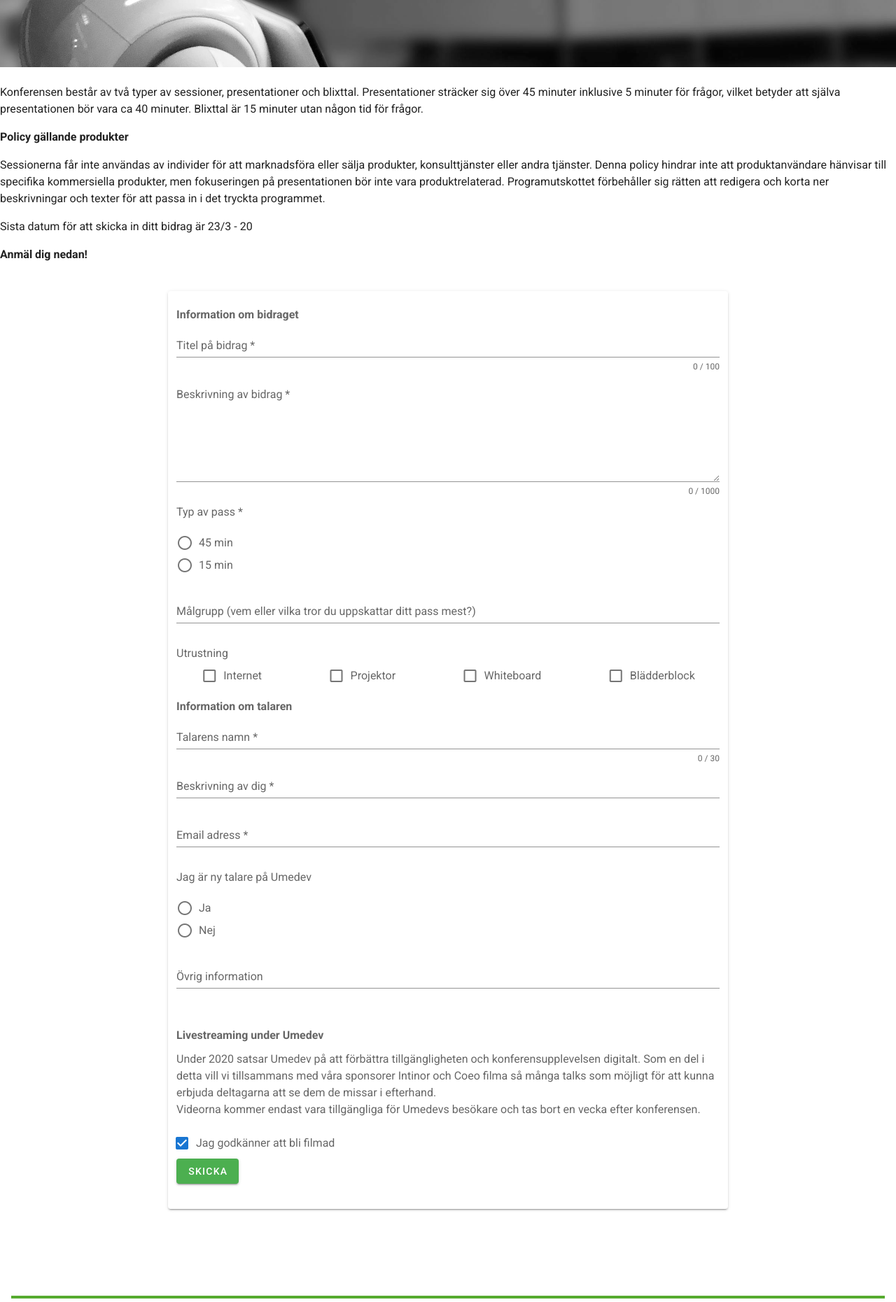
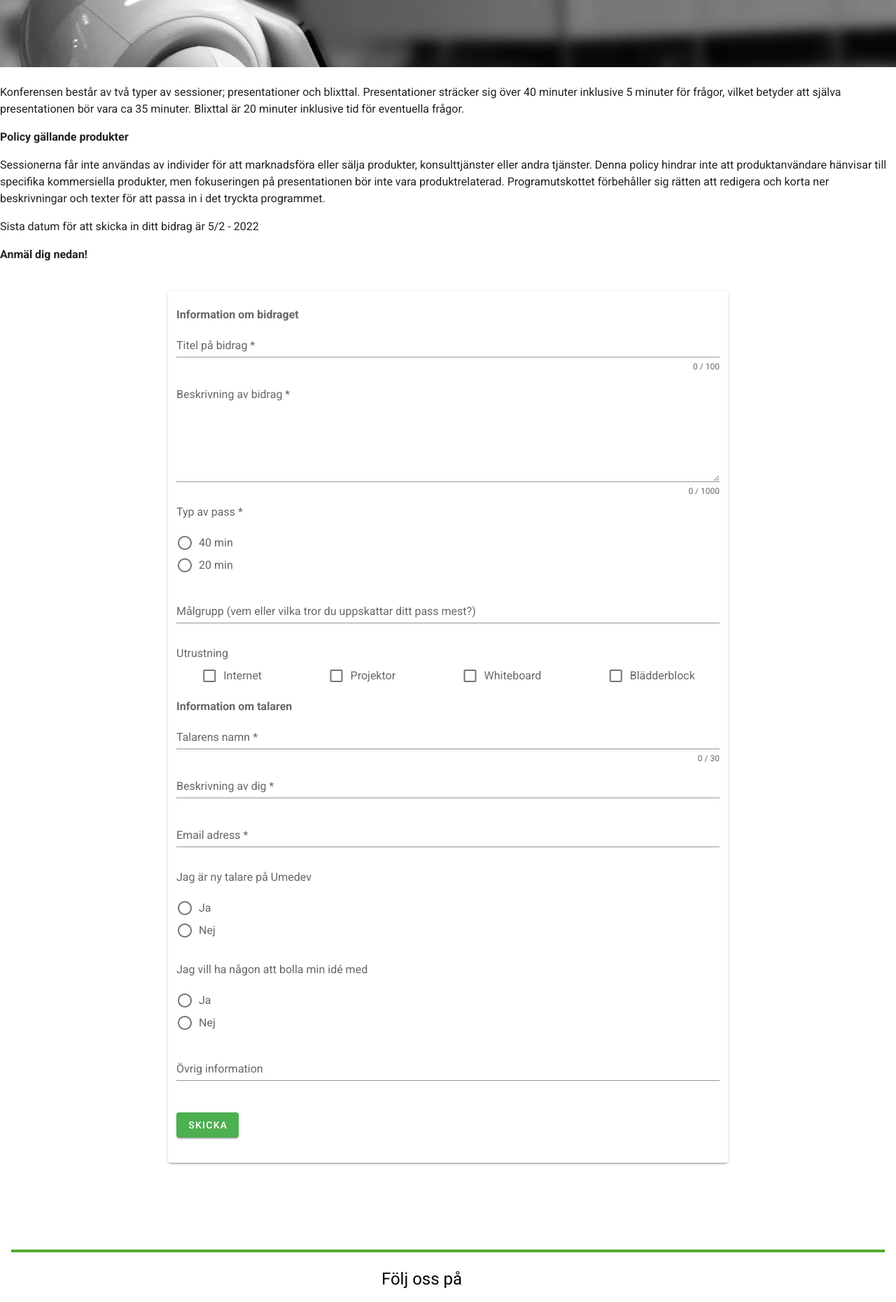
Before and after one commit to umedevkonferens/umedev, a Vue app: page /cfp in a window 1280 px wide. Shown: the part 460-2321 px from the top of the page at 70% size. Built offline with nearby package versions, Linux system fonts and the light colour scheme; what vuefire would draw is missing.

Commit message:
Dolde sidan för anmälan och fixade med CFP:n

```diff
--- a/src/App.vue
+++ b/src/App.vue
@@ -69,22 +69,22 @@ export default Vue.extend({
         link: "/",
         title: "Hem",
       },
-      {
-        link: "/anmalan",
-        title: "Anmälan",
-      },
+      // {
+      //   link: "/anmalan",
+      //   title: "Anmälan",
+      // },
       {
         link: "/program",
         title: "Program",
       },
       // {
-      //   link: '/kidz',
-      //   title: 'Kidz',
+      //   link: "/kidz",
+      //   title: "Kidz",
       // },
-      // {
-      //   link: '/cfp',
-      //   title: 'Cfp',
-      // },
+      {
+        link: "/cfp",
+        title: "Cfp",
+      },
       {
         link: "/sponsra",
         title: "Sponsra!",
--- a/src/components/CfpForm.vue
+++ b/src/components/CfpForm.vue
@@ -29,8 +29,8 @@
                   :rules="typeOfTalkRules"
                   required
                 >
-                  <v-radio label="45 min" value="45"></v-radio>
-                  <v-radio label="15 min" value="15"></v-radio>
+                  <v-radio label="40 min" value="40"></v-radio>
+                  <v-radio label="20 min" value="20"></v-radio>
                 </v-radio-group>
               </fieldset>
 
@@ -92,33 +92,20 @@
                 <v-radio label="Ja" value="yes"></v-radio>
                 <v-radio label="Nej" value="no"></v-radio>
               </v-radio-group>
+              <legend>
+                Jag vill ha någon att bolla min idé med
+              </legend>
+              <v-radio-group v-model="proposal.wantSomeoneTodiscussWith">
+                <v-radio label="Ja" value="true"></v-radio>
+                <v-radio label="Nej" value="false"></v-radio>
+              </v-radio-group>
+
               <v-text-field
                 v-model="proposal.otherInfo"
                 label="Övrig information"
               ></v-text-field>
             </fieldset>
             <br />
-
-            <fieldset>
-              <legend class="video-legend">Livestreaming under Umedev</legend>
-              <p class="video-info">
-                Under 2020 satsar Umedev på att förbättra tillgängligheten och
-                konferensupplevelsen digitalt. Som en del i detta vill vi
-                tillsammans med våra sponsorer Intinor och Coeo filma så många
-                talks som möjligt för att kunna erbjuda deltagarna att se dem de
-                missar i efterhand.
-                <br />
-                Videorna kommer endast vara tillgängliga för Umedevs besökare
-                och tas bort en vecka efter konferensen.
-              </p>
-              <v-row justify="start">
-                <v-checkbox
-                  class="mx-2"
-                  v-model="proposal.approvedBeingFilmed"
-                  label="Jag godkänner att bli filmad"
-                ></v-checkbox>
-              </v-row>
-            </fieldset>
 
             <v-btn
               :disabled="!valid"
@@ -143,26 +130,26 @@
 </template>
 
 <script lang="ts">
-import Vue from 'vue';
-import { db } from '../db';
-const proposalsDb = db.ref('proposals');
+import Vue from "vue";
+import { db } from "../db";
+const proposalsDb = db.ref("proposals-2022");
 const proposalDefaults = {
-  name: '',
-  descriptionOfSpeaker: '',
-  title: '',
-  email: '',
-  target: '',
-  description: '',
-  typeOfTalk: '',
-  otherInfo: '',
-  newSpeaker: '',
+  name: "",
+  descriptionOfSpeaker: "",
+  title: "",
+  email: "",
+  target: "",
+  description: "",
+  typeOfTalk: "",
+  otherInfo: "",
+  newSpeaker: "",
   equipment: {
     internet: false,
     projector: false,
     whiteboard: false,
     flipboard: false,
   },
-  approvedBeingFilmed: true,
+  wantSomeoneTodiscussWith: false,
   approved: false,
 };
 export default Vue.extend({
@@ -170,34 +157,34 @@ export default Vue.extend({
     valid: true,
     multiLine: true,
     snackbar: false,
-    snackbarText: '',
+    snackbarText: "",
     proposal: JSON.parse(JSON.stringify(proposalDefaults)),
     nameRules: [
-      (v: string) => !!v || 'Namn är obligatoriskt',
+      (v: string) => !!v || "Namn är obligatoriskt",
       (v: string) =>
-        (v && v.length <= 30) || 'Namn måste vara mindre än 30 bokstäver',
+        (v && v.length <= 30) || "Namn måste vara mindre än 30 bokstäver",
     ],
     emailRules: [
-      (v: string) => !!v || 'Email adress är obligatoriskt',
-      (v: string) => /.+@.+\..+/.test(v) || 'Email måste vara i rätt format',
+      (v: string) => !!v || "Email adress är obligatoriskt",
+      (v: string) => /.+@.+\..+/.test(v) || "Email måste vara i rätt format",
     ],
     titleRules: [
-      (v: string) => !!v || 'Titel är obligatoriskt',
+      (v: string) => !!v || "Titel är obligatoriskt",
       (v: string) =>
-        (v && v.length <= 100) || 'Titeln måste vara mindre än 100 bokstäver',
+        (v && v.length <= 100) || "Titeln måste vara mindre än 100 bokstäver",
     ],
     descriptionRules: [
-      (v: string) => !!v || 'Beskrivning är obligatoriskt',
+      (v: string) => !!v || "Beskrivning är obligatoriskt",
       (v: string) =>
         (v && v.length <= 1000) ||
-        'Beskrivningen måste vara mindre än 1000 bokstäver',
+        "Beskrivningen måste vara mindre än 1000 bokstäver",
     ],
-    typeOfTalkRules: [(v: string) => !!v || 'Typ av pass är obligatoriskt'],
+    typeOfTalkRules: [(v: string) => !!v || "Typ av pass är obligatoriskt"],
     descriptionOfSpeakerRules: [
-      (v: string) => !!v || 'Beskrivning av dig är obligatoriskt',
+      (v: string) => !!v || "Beskrivning av dig är obligatoriskt",
       (v: string) =>
         (v && v.length <= 1000) ||
-        'Beskrivningen måste vara mindre än 1000 bokstäver',
+        "Beskrivningen måste vara mindre än 1000 bokstäver",
     ],
   }),
   computed: {
@@ -212,7 +199,7 @@ export default Vue.extend({
     submit() {
       if (!navigator.onLine) {
         this.snackbarText =
-          'Du verkar sakna internetuppkoppling. Anslut till internet och prova igen. ';
+          "Du verkar sakna internetuppkoppling. Anslut till internet och prova igen. ";
         this.snackbar = true;
         return;
       }
@@ -221,19 +208,20 @@ export default Vue.extend({
 
       const onComplete = (error: any) => {
         if (error) {
-          that.snackbarText = 'Något gick fel. Var vänlig försök igen senare.';
+          that.snackbarText = "Något gick fel. Var vänlig försök igen senare.";
         } else {
           that.reset();
-          that.snackbarText = 'Tack för ditt bidrag!';
+          that.snackbarText = "Tack för ditt bidrag!";
         }
         that.snackbar = true;
       };
 
       if (this.form.validate()) {
         try {
-          proposalsDb.push(this.proposal, onComplete);
+          console.log(this.form);
+          //proposalsDb.push(this.proposal, onComplete);
         } catch (e) {
-          this.snackbarText = 'Oväntat fel. Var vänlig försök igen senare.';
+          this.snackbarText = "Oväntat fel. Var vänlig försök igen senare.";
           this.snackbar = true;
         }
       }
--- a/src/views/CFP.vue
+++ b/src/views/CFP.vue
@@ -5,10 +5,11 @@
       <v-col md="auto" class="content wrapper">
         <br />
         <p>
-          Konferensen består av två typer av sessioner, presentationer och
-          blixttal. Presentationer sträcker sig över 45 minuter inklusive 5
+          Konferensen består av två typer av sessioner; presentationer och
+          blixttal. Presentationer sträcker sig över 40 minuter inklusive 5
           minuter för frågor, vilket betyder att själva presentationen bör vara
-          ca 40 minuter. Blixttal är 15 minuter utan någon tid för frågor.
+          ca 35 minuter. Blixttal är 20 minuter inklusive tid för eventuella
+          frågor.
           <br />
         </p>
         <p class="bold">Policy gällande produkter</p>
@@ -22,7 +23,7 @@
           programmet.
         </p>
         <p>
-          Sista datum för att skicka in ditt bidrag är 23/3 - 20
+          Sista datum för att skicka in ditt bidrag är 5/2 - 2022
         </p>
         <p class="bold">Anmäl dig nedan!</p>
         <br />
@@ -36,11 +37,11 @@
 </template>
 <script>
 // @ is an alias to /src
-import CfpForm from '@/components/CfpForm.vue';
-import HeaderWithPepper from '@/components/HeaderWithPepper.vue';
+import CfpForm from "@/components/CfpForm.vue";
+import HeaderWithPepper from "@/components/HeaderWithPepper.vue";
 
 export default {
-  name: 'cfp',
+  name: "cfp",
   components: {
     CfpForm,
     HeaderWithPepper,
```
